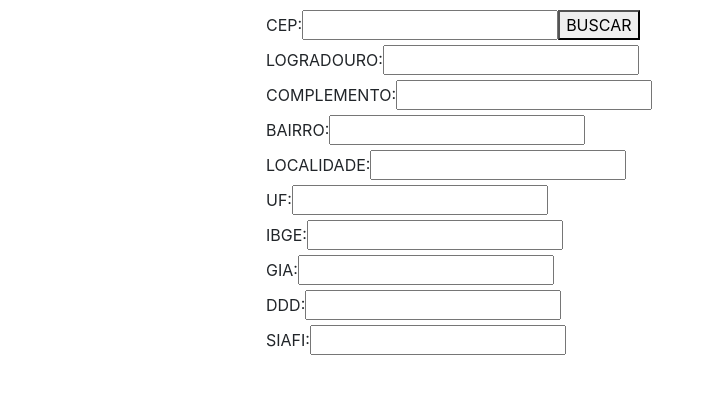
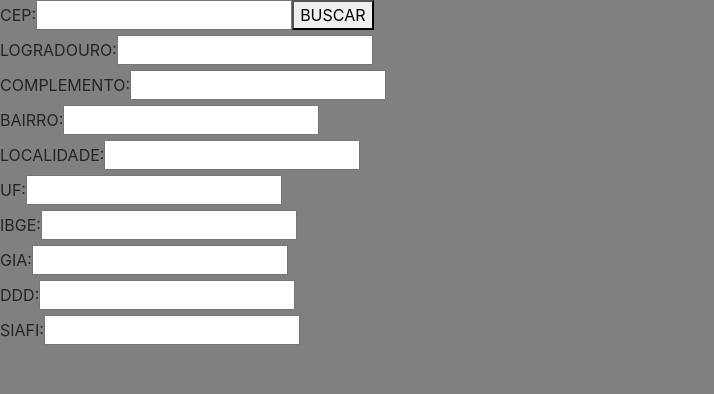
Before and after one commit to rnobrelima/busca-cep, an Angular app: page / in a window 1280 px wide. Shown: the top 394 px of the page, without its empty margins (0-714 px from the left). Built offline with nearby package versions, Linux system fonts and the light colour scheme.

Commit message:
add style

```diff
--- a/src/app/bc-home/bc-home.component.css
+++ b/src/app/bc-home/bc-home.component.css
@@ -1,5 +1,9 @@
-.section-endereco {
+.form-endereco {
+    width: 60%;
+    height: 60%;
+    margin: 20% 20% 20% 20%;
+    background-color: #f0f0f0;
     padding: 10px;
-    width: 60%;
-    margin: auto;
+    border-radius: 5px;
+
 }
--- a/src/styles.css
+++ b/src/styles.css
@@ -1 +1,5 @@
 /* You can add global styles to this file, and also import other style files */
+
+body {
+    background-color: gray;
+}
```
